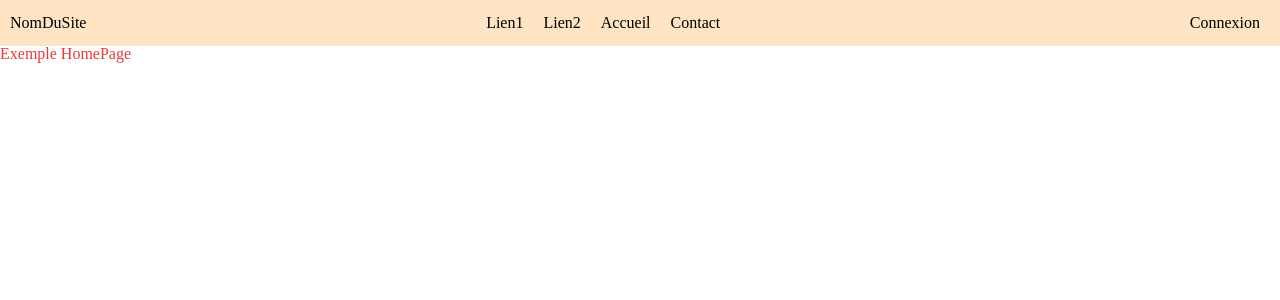
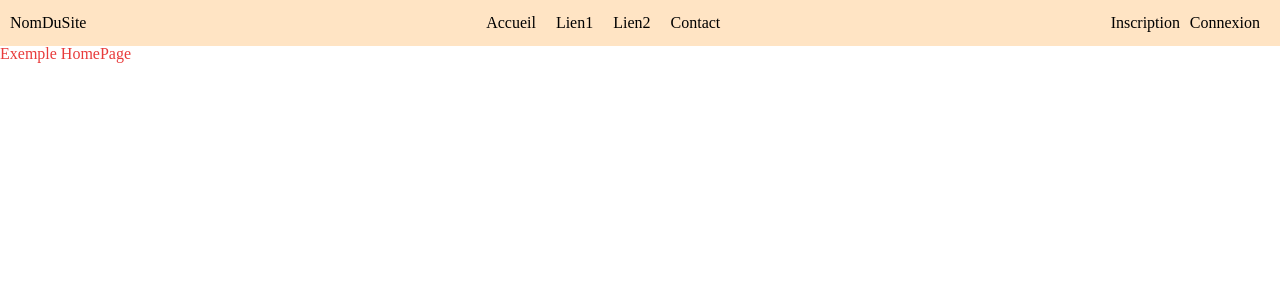
Before and after one commit to Zicka67/Variante1DuSiteDeBase, a Symfony app: template templates/home/index.html.twig in a window 1280 px wide. Shown: the top 300 px of the page. Run offline with Twig, Linux system fonts and the light colour scheme; the template is opened without the code that fills it, so the values that code supplies are empty; some libraries are stand-ins or nearby versions.

Commit message:
ajout inscription

```diff
--- a/public/css/styles.css
+++ b/public/css/styles.css
@@ -97,16 +97,12 @@ nav {
 .nav-right a {
   position: absolute;
   right: 10px;
-  visibility: hidden;
 }
 
 .nav-right a.active {
   visibility: visible;
 }
 
-.hidden-link {
-  visibility: hidden;
-}
 
 .nav-center {
   padding-right: 150px;
@@ -119,6 +115,10 @@ nav {
 a {
   text-decoration: none;
   color: black;
+}
+
+#register {
+  margin-right: 80px;
 }
 
 /* *********** FOOTER ******************  */
--- a/templates/_partials/_nav.html.twig
+++ b/templates/_partials/_nav.html.twig
@@ -5,15 +5,21 @@
     </div>
 
     <div class="nav-center">
+        <a href="{{ path('app_home') }}">Accueil</a>
         <a href="#">Lien1</a>
         <a href="#">Lien2</a>
-        <a href="{{ path('app_home') }}">Accueil</a>
         <a href="#">Contact</a>
     </div>
 
-    <div class="nav-right" style="position: relative;">
-        <a href="{{ path('app_logout') }}" id="logout" class="{{ app.user ? 'active' : '' }}">Déconnexion</a>
-        <a href="{{ path('app_login') }}" id="login" class="{{ app.user ? '' : 'active' }}">Connexion</a>
+    <div class="nav-right">
+        {% if not app.user %}
+            <a href="{{ path('app_register') }}" id="register">Inscription</a>
+        {% endif %}
+        {% if app.user %}
+            <a href="{{ path('app_logout') }}" id="logout">Déconnexion</a>
+        {% else %}
+            <a href="{{ path('app_login') }}" id="login">Connexion</a>
+        {% endif %}
     </div>
 
 </nav>
```
